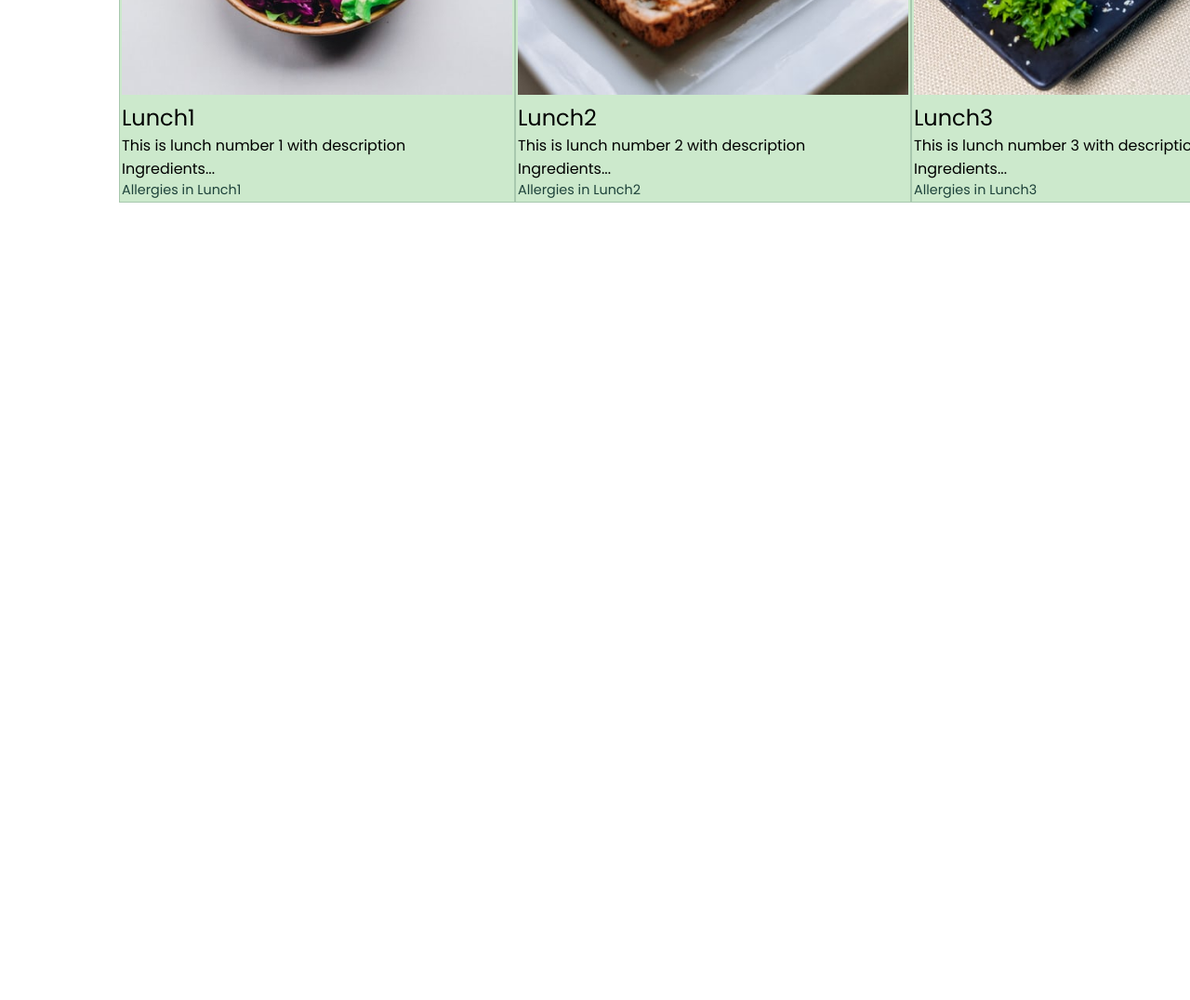
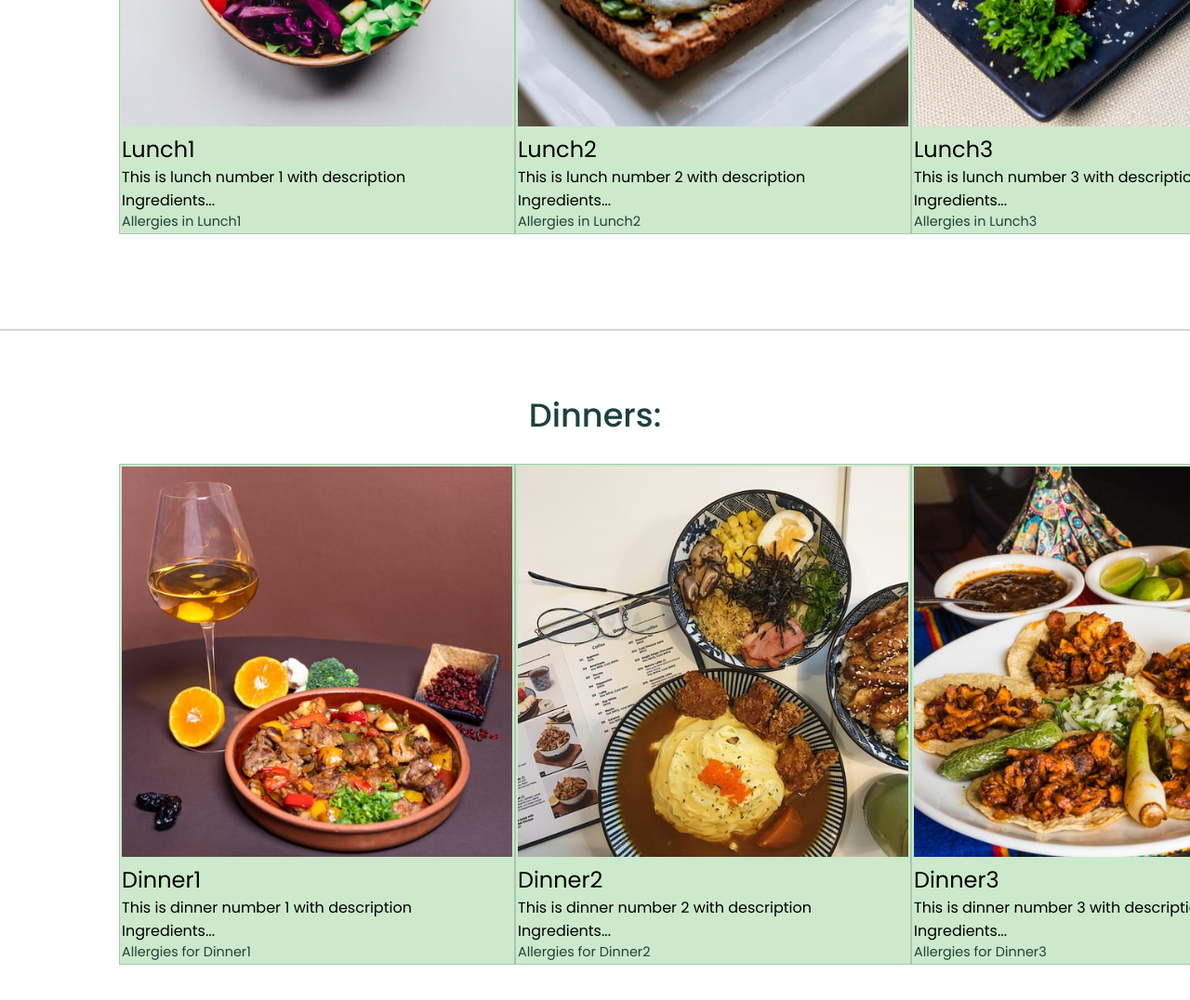
Before and after one commit to ole-kristian-rudjord/Restaurant, a plain HTML site: page index.html in a window 1280 px wide. Shown: the part 500-1576 px from the top of the page at 93% size. Before the commit the page ends 800 px from the top, so only its background shows below. Drawn offline with Linux system fonts and the light colour scheme.

Commit message:
Added dinner & changed class names to work on multiple dishes

```diff
--- a/index.html
+++ b/index.html
@@ -10,7 +10,7 @@
 <body>
   <header class="navbar">
     <div id="logo">
-      <a href="index.html"><img src="img/RestaurantPlaceHolderLogo.png" alt="Logo">&#160Restaurant</a>
+      <a href="index.html">Restaurant</a>
     </div>
     <ul>
       <li><a href="index.html">Menu</a></li>
@@ -18,24 +18,24 @@
       <li><a href="contact.html">Contact</a></li>
     </ul>
   </header>
-  <div class="Lunch-Div">
-    <h1>Lunches:</h1>
-    <div class="Lunch-Lunches" >
-      <div id="LunchNumber1" class="Lunches">
+  <div class="Dish-Div">
+    <h1 id="Lunch-Header">Lunches:</h1>
+    <div class="Dish-Full" >
+      <div id="LunchNumber1" class="Dishes-Individual">
         <img src="img/Lunch1.jpg" alt="Description of Lunch1">
         <h2>Lunch1</h2>
         <p>This is lunch number 1 with description</p>
         <p>Ingredients...</p>
         <p class="allergies">Allergies in Lunch1</p>
       </div>
-      <div id="LunchNumber2" class="Lunches">
+      <div id="LunchNumber2" class="Dishes-Individual">
         <img src="img/Lunch2.jpg" alt="Description of Lunch2">
         <h2>Lunch2</h2>
         <p>This is lunch number 2 with description</p>
         <p>Ingredients...</p>
         <p class="allergies">Allergies in Lunch2</p>
       </div>
-      <div id="LunchNumber2" class="Lunches">
+      <div id="LunchNumber2" class="Dishes-Individual">
         <img src="img/Lunch3.jpg" alt="Description of Lunch3">
         <h2>Lunch3</h2>
         <p>This is lunch number 3 with description</p>
@@ -43,7 +43,35 @@
         <p class="allergies">Allergies in Lunch3</p>
       </div>
     </div>
+  </div>
 
+  <hr>
+
+  <div class="Dish-Div">
+    <h1 id="Dinner-Header">Dinners:</h1>
+    <div class="Dish-Full">
+      <div id="DinnerNumber1" class="Dishes-Individual">
+        <img src="img/Dinner1.jpg" alt="Description of Dinner1">
+        <h2>Dinner1</h2>
+        <p>This is dinner number 1 with description</p>
+        <p>Ingredients...</p>
+        <p class="allergies">Allergies for Dinner1</p>
+      </div>
+      <div id="DinnerNumber2" class="Dishes-Individual">
+        <img src="img/Dinner2.jpg" alt="Description of Dinner2">
+        <h2>Dinner2</h2>
+        <p>This is dinner number 2 with description</p>
+        <p>Ingredients...</p>
+        <p class="allergies">Allergies for Dinner2</p>
+      </div>
+      <div id="DinnerNumber3" class="Dishes-Individual">
+        <img src="img/Dinner3.jpg" alt="Description of Dinner3">
+        <h2>Dinner3</h2>
+        <p>This is dinner number 3 with description</p>
+        <p>Ingredients...</p>
+        <p class="allergies">Allergies for Dinner3</p>
+      </div>
+    </div>
   </div>
 </body>
 </html>
--- a/style.css
+++ b/style.css
@@ -8,7 +8,7 @@
 }
 
 body {
-  padding-top: 80px;
+  padding-top: 70px;
 }
 
 .navbar {
@@ -24,7 +24,7 @@ body {
 }
 
 #logo {
-  margin-left: 10%;
+  margin-left: 17%;
 }
 #logo img {
   width: 40px;
@@ -47,11 +47,11 @@ body {
 }
 #logo a:hover {
   border-bottom: rgb(29, 66, 58) solid 3px;
-  background-color: rgba(29, 66, 58, 0.1);
+  background-color: rgba(0, 0, 0, 0.06);
 }
 
 .navbar ul {
-  margin-right: 10%;
+  margin-right: 13%;
 }
 .navbar ul li{
   margin-left: 2px;
@@ -72,37 +72,46 @@ body {
 }
 .navbar ul li a:hover {
   border-bottom: rgb(29, 66, 58) solid 2px;
-  background-color:rgba(29, 66, 58, 0.1);
+  background-color:rgba(0, 0, 0, 0.06);
 }
 
+hr {
+  height: 2px;
+  background-color: rgba(29, 66, 58, 0.2);
+  border: none;
+}
 
-.Lunch-Div h1{
-  font-size: 2rem;
-  font-weight: 600;
+h1{
+  color: rgb(29, 66, 58);
+  font-size: 2.2rem;
+  font-weight: 500;
   text-align: center;
-  padding-top: 2%;
   padding-bottom: 2%;
 }
-.Lunch-Lunches {
+.Dish-Div {
+  margin-top: 5%;
+  margin-bottom: 8%;
+}
+.Dish-Full {
   display: flex;
   justify-content: space-between;
   align-items: center;
   width: 80%;
   margin: 0 auto;
 }
-.Lunches {
+.Dishes-Individual {
   border: rgba(29, 66, 58, 0.2) solid 1px;
   padding: 2px;
   background-color: rgba(153, 212, 153, 0.5);
   transition: 0.2s ease-in-out;
 }
-.Lunches:hover {
+.Dishes-Individual:hover {
   box-shadow: 0 2px 0 0 rgb(29, 66, 58);
 }
 .allergies {
   font-size: 0.9rem;
   color: rgb(29, 66, 58);
 }
-.Lunch-Lunches img {
+.Dish-Full img {
   width: 420px;
 }
```
Also changed, not shown: img/Dinner1.jpg (added), img/Dinner2.jpg (added), img/Dinner3.jpg (added).
